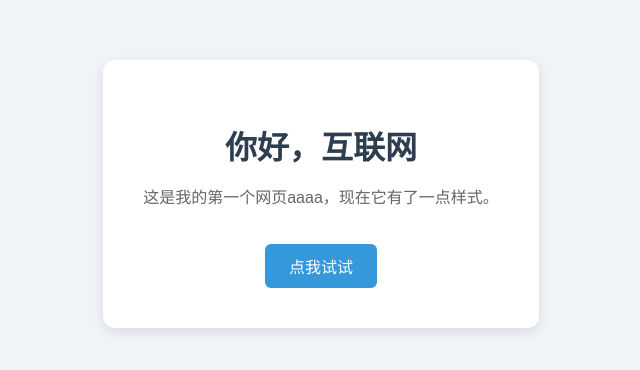
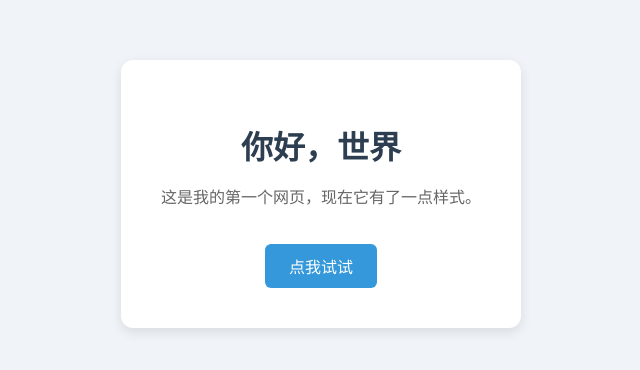
Before and after one commit to starer-code/zero-to-tech, a plain HTML site: page index.html in a window 1280 px wide. Shown: the part 206-576 px from the top of the page, without its empty margins (319-959 px from the left). Drawn offline with Linux system fonts and the light colour scheme.

Commit message:
改一下标题

```diff
--- a/index.html
+++ b/index.html
@@ -7,8 +7,8 @@
   </head>
   <body>
     <div class="card">
-      <h1>你好，互联网</h1>
-      <p id="msg">这是我的第一个网页aaaa，现在它有了一点样式。</p>
+      <h1>你好，世界</h1>
+      <p id="msg">这是我的第一个网页，现在它有了一点样式。</p>
       <button onclick="changeText()">点我试试</button>
     </div>
 
```
